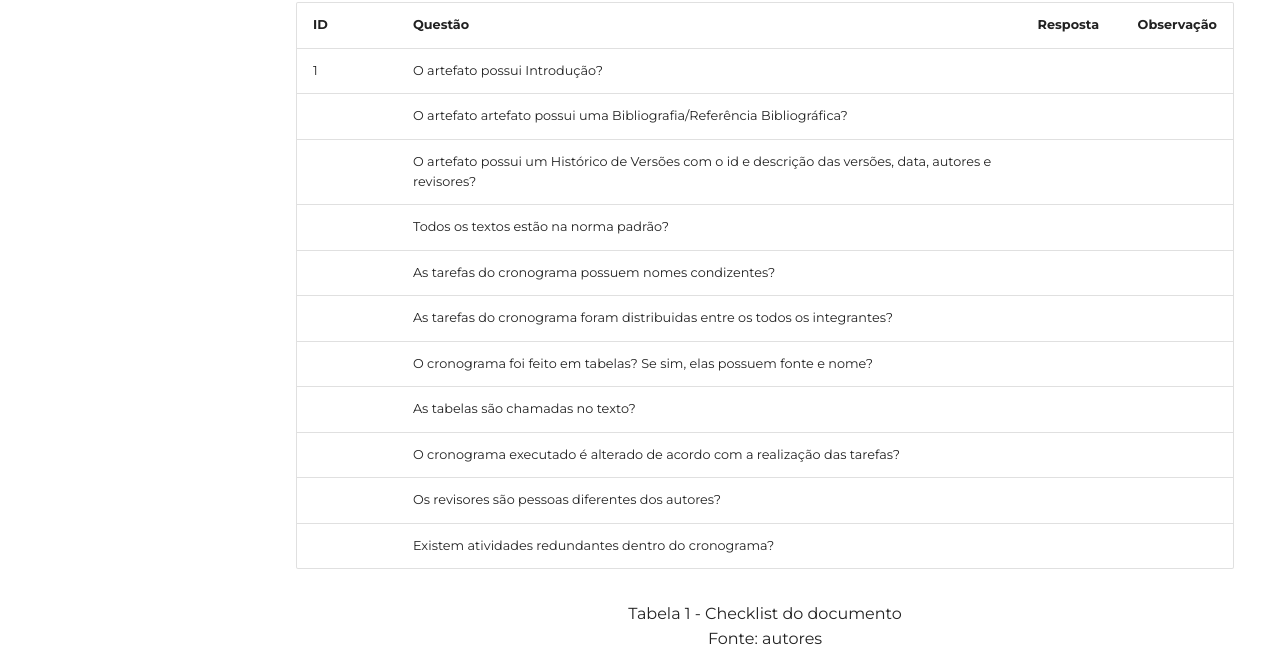
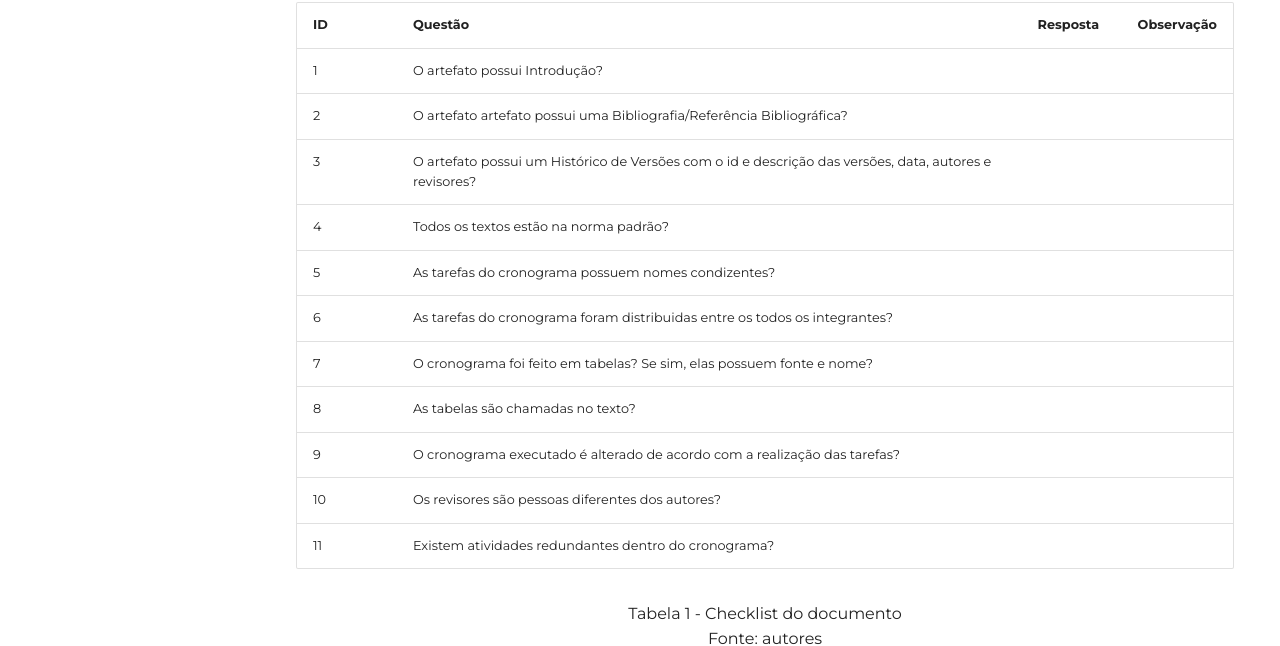
Before and after one commit to Requisitos-de-Software/2023.1-Simplenote, an MkDocs documentation site: the page built from docs/analise-grupo6/template.md, in a window 1280 px wide and 900 px high, scrolled down 636 px. Shown: the part 152-798 px from the top of the window. Built offline with MkDocs 1.6.1 and Material for MkDocs 9.7.7, drawn with Linux system fonts in a browser that asks for light colours; some web fonts are replaced; comment, search, counter and statistics services are not loaded.

Commit message:
Update template.md

```diff
--- a/docs/analise-grupo6/template.md
+++ b/docs/analise-grupo6/template.md
@@ -17,16 +17,16 @@
 |ID|Questão|Resposta|Observação|
 |--|-------|--------|----------|
 | 1 |O artefato possui Introdução?                                                                                |        |          |
-||O artefato artefato possui uma Bibliografia/Referência Bibliográfica?                                        |        |          ||
-||O artefato possui um Histórico de Versões com o id e descrição das versões, data, autores e revisores?       |        |          ||
-||Todos os textos estão na norma padrão?                                                                       |        |          ||
-||As tarefas do cronograma possuem nomes condizentes?                                                          |        |          ||
-||As tarefas do cronograma foram distribuidas entre os todos os integrantes?                                   |        |          ||
-||O cronograma foi feito em tabelas? Se sim, elas possuem fonte e nome?                                        |        |          ||
-||As tabelas são chamadas no texto?                                                                            |        |          ||
-||O cronograma executado é alterado de acordo com a realização das tarefas?                                    |        |          ||
-||Os revisores são pessoas diferentes dos autores?                                                             |        |          ||
-||Existem atividades redundantes dentro do cronograma?                                                         |        |          ||
+|2|O artefato artefato possui uma Bibliografia/Referência Bibliográfica?                                        |        |          ||
+|3|O artefato possui um Histórico de Versões com o id e descrição das versões, data, autores e revisores?       |        |          ||
+|4|Todos os textos estão na norma padrão?                                                                       |        |          ||
+|5|As tarefas do cronograma possuem nomes condizentes?                                                          |        |          ||
+|6|As tarefas do cronograma foram distribuidas entre os todos os integrantes?                                   |        |          ||
+|7|O cronograma foi feito em tabelas? Se sim, elas possuem fonte e nome?                                        |        |          ||
+|8|As tabelas são chamadas no texto?                                                                            |        |          ||
+|9|O cronograma executado é alterado de acordo com a realização das tarefas?                                    |        |          ||
+|10|Os revisores são pessoas diferentes dos autores?                                                             |        |          ||
+|11|Existem atividades redundantes dentro do cronograma?                                                         |        |          ||
 
 <p align="center"> Tabela 1 - Checklist do documento <br> Fonte: autores </p>
 
```
